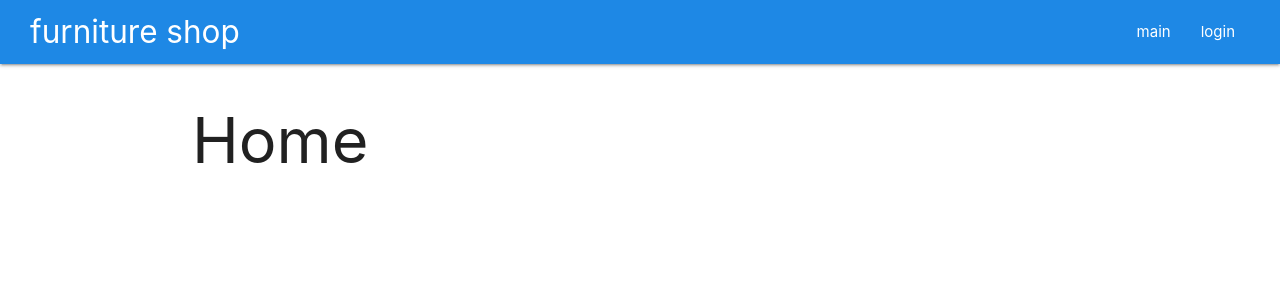
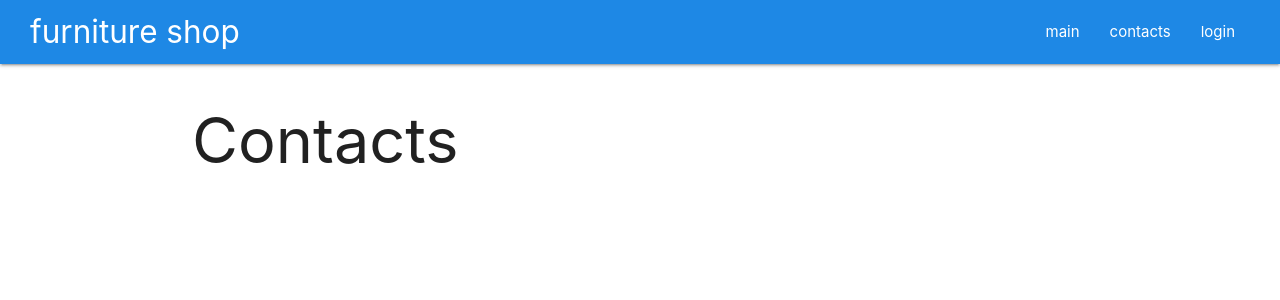
Before and after one commit to mykytapilec/furniture-shop-front, a React (Create React App) app: page /contacts in a window 1280 px wide. Before the commit this address led to /home. Shown: the top 300 px of the page. Built offline with nearby package versions, Linux system fonts and the light colour scheme.

Commit message:
addition of contacts

```diff
--- /dev/null
+++ b/src/modules/contacts/ContactsPage.tsx
@@ -0,0 +1,7 @@
+export const ContactsPage: React.FC = () => {
+    return (
+        <div>
+            Contacts
+        </div>
+    )
+};
--- a/src/modules/navbar/Navbar.tsx
+++ b/src/modules/navbar/Navbar.tsx
@@ -49,6 +49,7 @@ const Navbar: React.FC<Props> = ({isAuthenticated}) => {
             <span className="brand-logo"><NavLink to="/home">furniture shop</NavLink></span>
             <ul id="nav-mobile" className="right hide-on-med-and-down">
                 <li><NavLink to="/main">main</NavLink></li>
+                <li><NavLink to="/contacts">contacts</NavLink></li>
                 {isAuthenticated && <li><NavLink to="/basket">basket</NavLink></li>}
                 {isAuthenticated && <li><NavLink onClick={logoutHandler} to="/home">logout</NavLink></li>}
                 {!isAuthenticated && <li><NavLink onClick={enterHandler} to="/auth">login</NavLink></li>}
--- a/src/routes.tsx
+++ b/src/routes.tsx
@@ -2,6 +2,7 @@ import { useSelector } from 'react-redux';
 import {Switch, Route, Redirect} from 'react-router-dom';
 import { AuthPage } from './modules/authorization/AuthPage';
 import { BasketPage } from './modules/basket/BasketPage';
+import { ContactsPage } from './modules/contacts/ContactsPage';
 import { HomePage } from './modules/home/HomePage';
 import { MainPage } from './modules/main/MainPage';
 
@@ -24,6 +25,9 @@ export const useRoutes = (isAuthenticated: boolean) => {
             <Route path="/home">
                 <HomePage />
             </Route>
+            <Route path="/contacts">
+                <ContactsPage />
+            </Route>
             <Route path="/main">
                 <MainPage />
             </Route>
```
